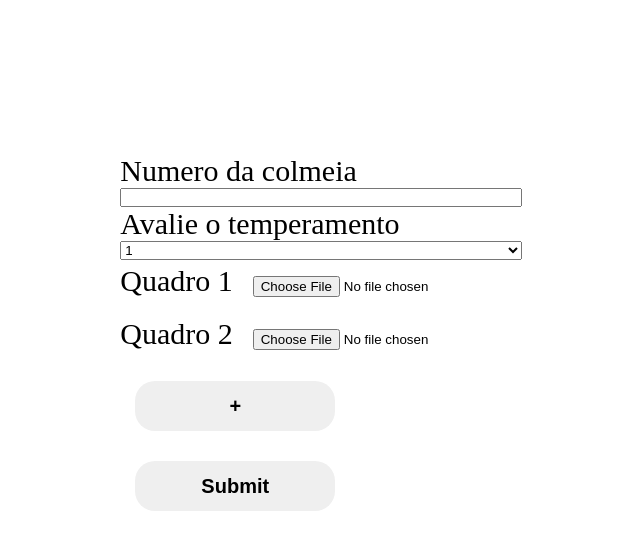
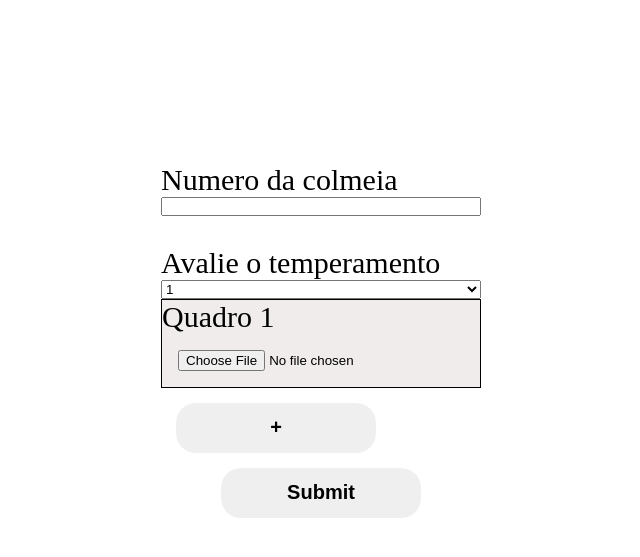
Before and after one commit to Rmaain/queen-breeder, a Flask app: page /addHives in a window 1280 px wide. Shown: the part 120-677 px from the top of the page, without its empty margins (319-959 px from the left). Run offline with Flask 3, Linux system fonts and the light colour scheme.

Commit message:
delete 3

```diff
--- a/app/forms.py
+++ b/app/forms.py
@@ -7,10 +7,10 @@ from app.models import User
 # add Email verification
 
 class RegistrationForm(FlaskForm):
-    username = StringField('Username', validators=[DataRequired(), Length(min=2, max=20)])
+    username = StringField('Nome', validators=[DataRequired(), Length(min=2, max=20)])
     email = StringField('Email', validators=[DataRequired()]) #add email validators
-    password = PasswordField('Password', validators=[DataRequired()]) #add max length
-    submit = SubmitField('Submit')
+    password = PasswordField('Senha', validators=[DataRequired()]) #add max length
+    submit = SubmitField('Entrar')
     def validate_username(self, username):
         user = User.query.filter_by(username=username.data).first()
         if user:
@@ -18,8 +18,8 @@ class RegistrationForm(FlaskForm):
 
 class LoginForm(FlaskForm):
     email = StringField('Email', validators=[DataRequired()])
-    password = PasswordField('Password', validators=[DataRequired()])
-    submit = SubmitField('Submit')
+    password = PasswordField('Senha', validators=[DataRequired()])
+    submit = SubmitField('Entrar')
 class FrameForm(FlaskForm):
     image=FileField('Quadro')
 class AddHivesForm(FlaskForm):
--- a/app/models.py
+++ b/app/models.py
@@ -14,6 +14,7 @@ class User(db.Model, UserMixin):
         return f'User({self.username}, {self.email}, {self.password}, {self.image_file})'
 class Hive(db.Model):
     id = db.Column(db.Integer, primary_key=True)
+    number = db.Column(db.Integer, nullable=False)
     user_id = db.Column(db.Integer, db.ForeignKey('user.id'), nullable=False)
     frames = db.relationship('HiveFrame', backref='hive', lazy=True)
 
@@ -28,7 +29,7 @@ class HiveFrame(db.Model):
             #Larvae
             #Pupae
         # Pollen
-    honey_combs = db.Column(db.Integer)
+    # honey_combs = db.Column(db.Integer)
     # Honeycombs_full
     # Honeycombs_empty
 
--- a/app/routes.py
+++ b/app/routes.py
@@ -1,5 +1,5 @@
 from app import app
-from flask import render_template, url_for, flash, redirect
+from flask import render_template, url_for, flash, redirect, request
 from app.forms import LoginForm, RegistrationForm,  AddHivesForm
 from app import db, bcrypt
 from app.models import User, Hive
@@ -7,6 +7,7 @@ from flask_login import login_user, current_user, logout_user, login_required
 import cv2
 import numpy as np
 import base64
+from PIL import Image
 
 
 
@@ -64,11 +65,10 @@ def analysis():
 
 @app.route("/addHives", methods=['GET', 'POST'])
 def addHives():
+    #img = Image.open(file.stream)
     form = AddHivesForm()
-    previews = []
     if form.validate_on_submit():
-        for i, x in enumerate(form.frames.entries):
-            image = x.form.image.data
+        file = request.files.get('frames-${index+1}-image')
     return render_template("addHives.html", form=form)
 
 @app.route("/listHives")
--- a/app/static/css/style.css
+++ b/app/static/css/style.css
@@ -109,9 +109,12 @@ h2{
 .form-content form{
     display: flex;
     flex-direction: column;
+    width: 25%;
+}
+.form-content form input{
+    margin-bottom: 30px;
 }
 .form-content input[type="text"], .form-content input[type="password"]{
-    margin: 2vh;
     padding: 13px;
     font-size: 16px;
     width: 100%;
@@ -127,3 +130,12 @@ h2{
     margin: 2vh;
     font-size: 15px;
 }
+.form-content input[type="submit"]{
+    margin: 0 auto;
+}
+
+/* ADDHIVES  */
+.frame{
+    border: 1px solid black;
+    background-color: rgb(240, 236, 236);
+}
--- a/app/static/js/index.js
+++ b/app/static/js/index.js
@@ -13,8 +13,14 @@ add_btn = document.getElementById('add_frame')
 
 add_btn.addEventListener('click', () => {
     const index = hive_container.children.length
+    fetch("/addHives", {
+        method: "POST",
+        headers: {"Content-Type": "application/json"},
+        body: JSON.stringify(({ framesN:  hive_container.children.length+1}))
+    })
     const NewFrame = document.createElement('div')
     NewFrame.classList.add('frame')
+
     NewFrame.innerHTML = `
     <label>Quadro ${ index+1 }</label>
     <input type="file" name="frames-${index+1}-image" accept="image/*" ></input>
--- a/app/templates/addHives.html
+++ b/app/templates/addHives.html
@@ -9,12 +9,10 @@
         {{ form.temperament.label }}
         {{ form.temperament }}
         <div id="hive">
-            {% for i in form.frames %}
                 <div class="frame">
-                    <label>Quadro {{ loop.index }}</label>
-                    {{ i.image }}
+                    <label>Quadro 1</label>
+                    <input type="file" name=frames-1-image accept="image/*" ></input>
                 </div>
-            {% endfor %}
         </div>
         <button type="button" id="add_frame">+</button>
 
--- a/app/templates/home.html
+++ b/app/templates/home.html
@@ -11,7 +11,7 @@
 {% endwith %}
 <aside>
     <a href=" {{ url_for('home')}}">Home</a>
-    <a href="{{ url_for('listHives') }}">Hives</a>
-    <a href="{{ url_for('analysis') }}">Analysis</a>
+    <a href="{{ url_for('listHives') }}">Colmeias</a>
+    <a href="{{ url_for('analysis') }}">Análise</a>
 </aside>
 {% endblock content %}
--- a/app/templates/index.html
+++ b/app/templates/index.html
@@ -3,10 +3,10 @@
     <main>
         <div id="content">
             <h1>Administre suas colmeias com visão computacional</h1>
-            <h2>Com imagens obtenha uma analise do seu apiario</h2>
+            <h2>Com imagens, obtenha uma análise do seu apiario</h2>
             <div id="buttons">
-                <a href="{{ url_for('Login') }}"><button>Login</button></a>
-                <a href="{{ url_for('Registration') }}"><button>create account</button></a>
+                <a href="{{ url_for('Login') }}"><button>Entrar</button></a>
+                <a href="{{ url_for('Registration') }}"><button>Registrar</button></a>
 
             </div>
         </div>
--- a/app/templates/listHives.html
+++ b/app/templates/listHives.html
@@ -14,5 +14,5 @@
     </div>
 -->
 
-    <a href="{{ url_for('addHives') }}"><button>ADD HIVES</button></a>
+    <a href="{{ url_for('addHives') }}"><button>Adicionar</button></a>
 {% endblock content %}
```
